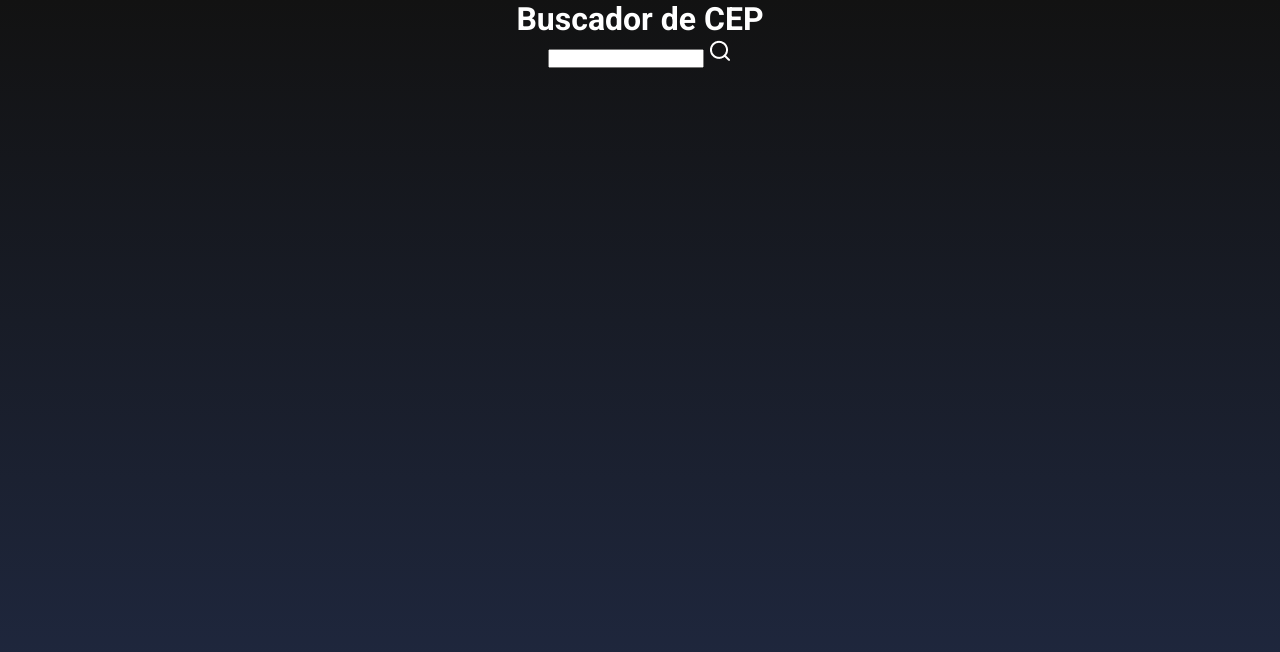
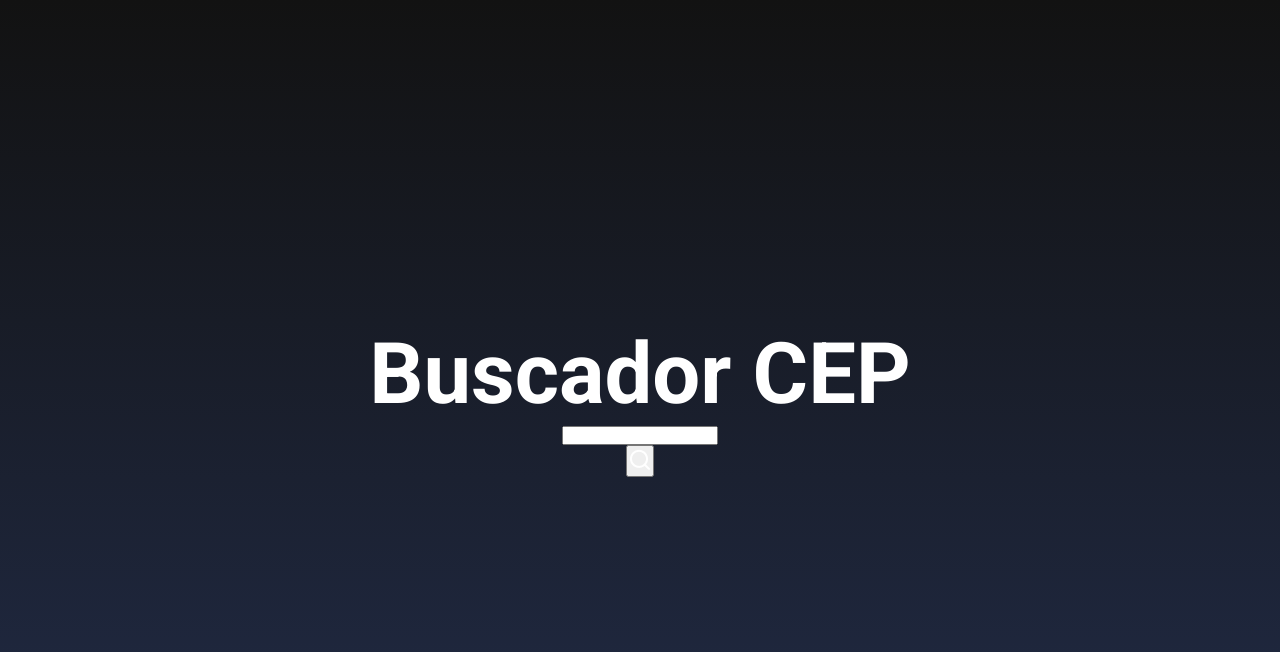
Before and after one commit to FernandoAz09/buscador-cep, a plain HTML site: page index.html in a window 1280 px wide. Drawn offline with Linux system fonts and the light colour scheme.

Commit message:
Centralized itens

```diff
--- a/index.html
+++ b/index.html
@@ -16,12 +16,15 @@
 </head>
 
 <body>
-    <div class="main">
-        <h1>Buscador de CEP</h1>
 
-        <input type="tel">
-        <img src="assets/img/Button.png" alt="">
-    </div>
+    <main>
+        <div class="main">
+            <h1>Buscador CEP</h1>
+
+            <input type="tel">
+            <button><img src="assets/img/Button.png" alt=""></button>
+        </div>
+    </main>
 
     <script type="text/javascript" src=script.js></script>
 </body>
--- a/style.css
+++ b/style.css
@@ -11,13 +11,23 @@
     --white: #FFFFFF;
 }
 
+body {
+    background: linear-gradient(to bottom, #121212, #212B46);
+}
+
 .main {
+    width: 100vw;
     height: 100vh;
-    width: 100vw;
-    text-align: center;
-    background: linear-gradient(to bottom, #121212, #212B46);
+    display: flex;
+    flex-direction: column;
+    justify-content: center;
+    align-items: center;
 }
 
 .main h1 {
     color: var(--white);
+    font-style: normal;
+    font-weight: 700;
+    font-size: 85px;
+    line-height: 103px;
 }
```
